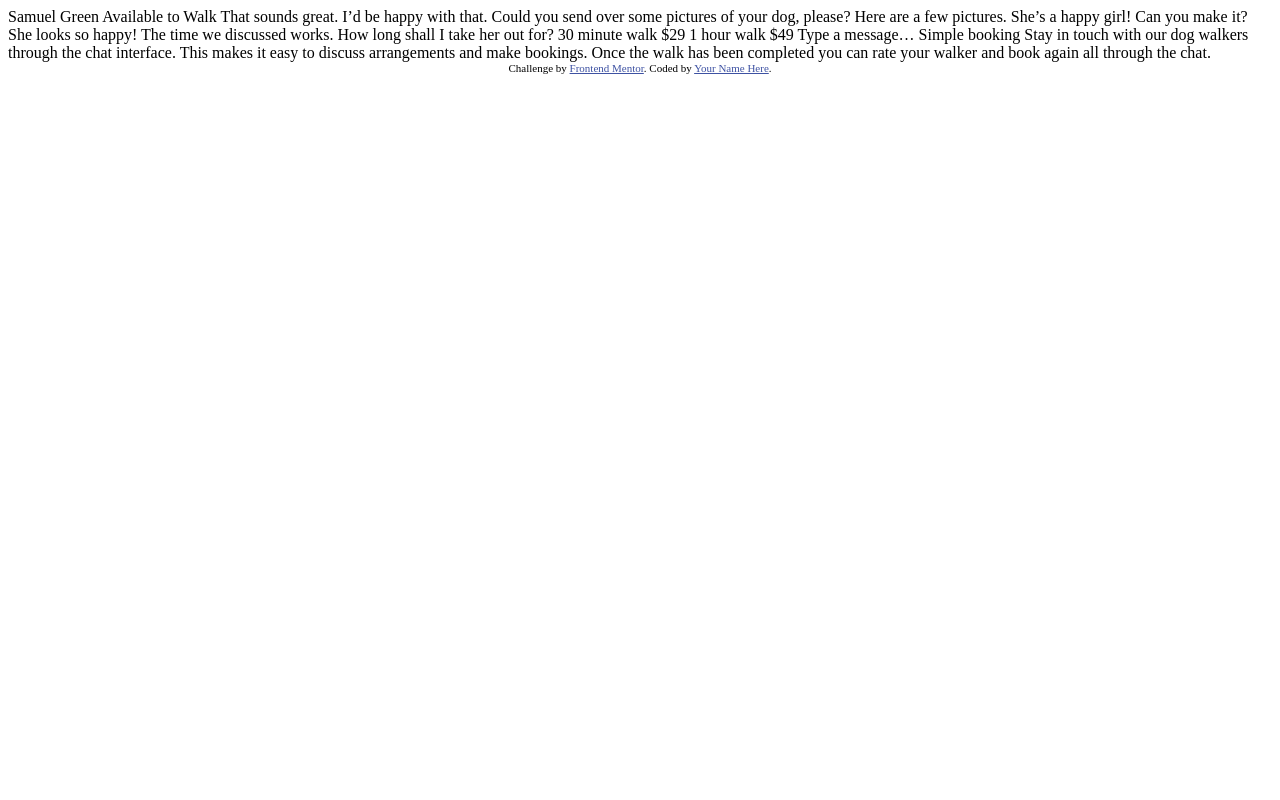
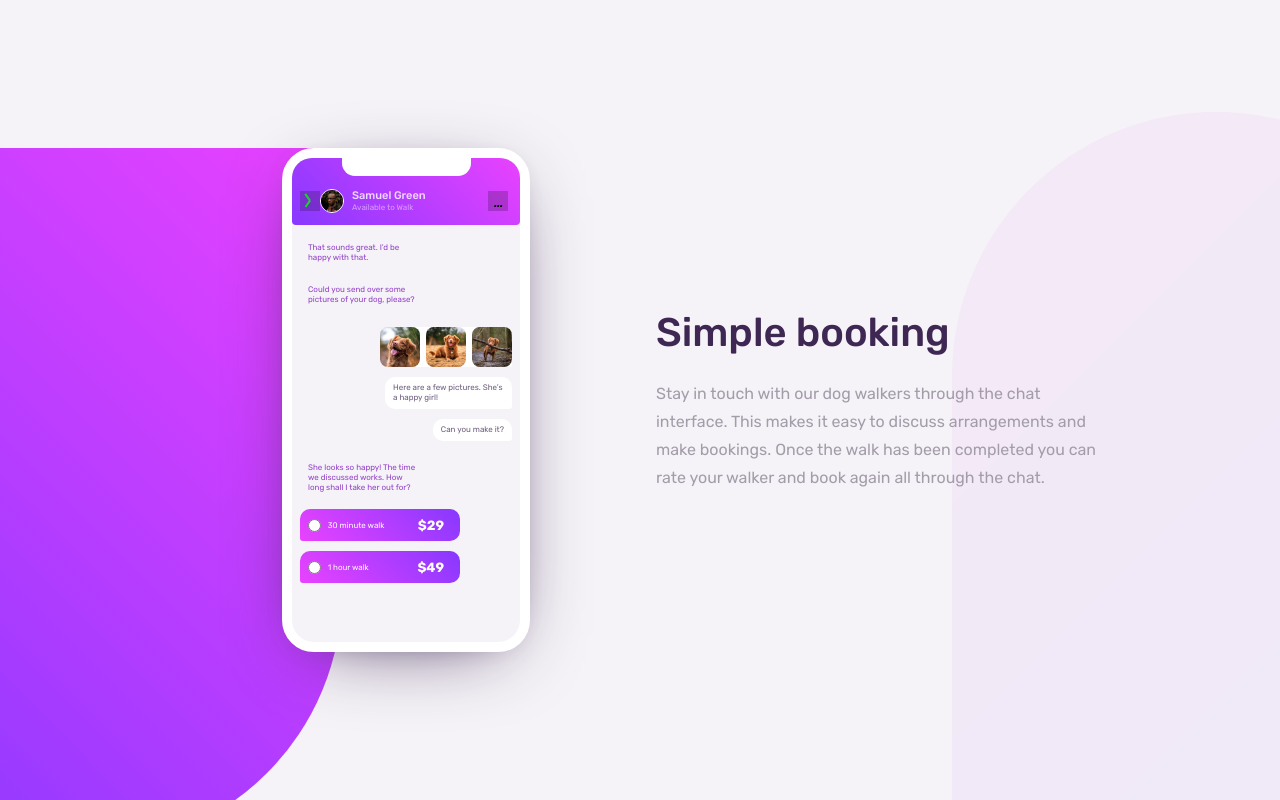
Before and after one commit to gilsonnunesfilho/fm-chat-app-css-illustration-master, a plain HTML site: page index.html in a window 1280 px wide. Drawn offline with Linux system fonts and the light colour scheme.

Commit message:
andamento

```diff
--- /dev/null
+++ b/css/modules/_aside.scss
@@ -0,0 +1,8 @@
+.illustration-section {
+  order: -1;
+  flex: 1 0 50%;
+  display: flex;
+  justify-content: flex-end;
+  align-items: center;
+  // position: relative;
+}
--- /dev/null
+++ b/css/modules/_chat.scss
@@ -0,0 +1,90 @@
+.app-body {
+  padding: 0.25em 0em;
+}
+
+.message-group {
+  padding: 0.5em;
+  display: flex;
+  flex-direction: column;
+}
+
+.message-group > * + * {
+  margin-top: 1.25em;
+}
+
+.message {
+  font-size: 8px;
+  max-width: 25ch;
+  padding: 0.75em 1em;
+  font-weight: 400;
+  line-height: 1.25;
+  border-radius: 1.25em;
+}
+
+.message.from {
+  // background-color: rgba(255, 0, 0, 0.1);
+  border-bottom-left-radius: 0.375em;
+  color: var(--moderate-violet);
+  align-self: flex-start;
+}
+
+.message.to {
+  background-color: var(--white);
+  border-bottom-right-radius: 0.375em;
+  color: var(--desaturated-dark-violet);
+  align-self: flex-end;
+}
+
+.message.photos {
+  list-style: none;
+  padding: 0;
+  display: flex;
+  justify-content: flex-end;
+  margin-top: 0;
+  margin-bottom: 0;
+}
+
+.message.photos img {
+  width: 5em;
+  height: 5em;
+  border-radius: 1em;
+  margin-left: 0.75em;
+  display: block;
+}
+
+.message.input {
+  background-image: linear-gradient(
+    45deg,
+    var(--light-magenta),
+    var(--light-violet)
+  );
+  width: 100%;
+  max-width: 20em;
+  padding: 0;
+}
+
+.message.input label {
+  display: flex;
+  align-items: center;
+  color: var(--white);
+  height: 4em;
+  padding: 1em 2em 1em 1em;
+}
+
+.message.input input {
+  margin-top: 0;
+  margin-right: 0.5em;
+  margin-bottom: 0;
+  margin-left: 0;
+}
+
+.input-time {
+  font-size: 1em;
+  margin-top: 1px;
+}
+
+.input-price {
+  margin-left: auto;
+  font-size: 1.675em;
+  font-weight: 600;
+}
--- /dev/null
+++ b/css/modules/_colors.scss
@@ -0,0 +1,13 @@
+:root {
+  --pale-violet: hsl(276, 100%, 81%);
+  --moderate-violet: hsl(276, 55%, 52%);
+  --desaturated-dark-violet: hsl(271, 15%, 43%);
+  --grayish-blue: hsl(206, 6%, 79%);
+  --very-dark-desaturated-violet: hsl(271, 36%, 24%);
+  --dark-grayish-violet: hsl(270, 7%, 64%);
+  --light-magenta: hsl(293, 100%, 63%);
+  --light-violet: hsl(264, 100%, 61%);
+  --white: hsl(0, 0%, 100%);
+  --light-grayish-violet: hsl(270, 20%, 96%);
+  --very-light-magenta: hsl(289, 100%, 72%);
+}
--- /dev/null
+++ b/css/modules/_global.scss
@@ -0,0 +1,17 @@
+*,
+*::before,
+*::after {
+  box-sizing: border-box;
+}
+
+html {
+  height: 100%;
+}
+
+body {
+  margin: 0;
+  font-family: 'Rubik', sans-serif;
+  min-height: 100%;
+  width: 100%;
+  background-color: var(--light-grayish-violet);
+}
--- /dev/null
+++ b/css/modules/_icons.scss
@@ -0,0 +1,18 @@
+.chevron-left-icon::before {
+  content: '';
+  display: block;
+  width: 2px;
+  height: 8px;
+  background-color: rgba(0, 255, 0, 0.8);
+  transform: rotate(-35deg);
+  transform-origin: bottom left;
+}
+.chevron-left-icon::after {
+  content: '';
+  display: block;
+  width: 2px;
+  height: 8px;
+  background-color: rgba(0, 255, 0, 0.8);
+  transform: rotate(35deg);
+  transform-origin: top right;
+}
--- /dev/null
+++ b/css/modules/_illustration.scss
@@ -0,0 +1,121 @@
+.illustration-wrapper {
+  margin-right: 110px;
+  position: relative;
+  & > * {
+    position: relative;
+    z-index: 1;
+  }
+  &::after {
+    content: '';
+    position: absolute;
+    right: 11.75rem;
+    top: 0;
+    width: 32rem;
+    height: 43.75rem;
+    border-bottom-left-radius: 9999px;
+    border-bottom-right-radius: 9999px;
+    display: block;
+    background-color: var(--light-violet);
+    background-image: linear-gradient(
+      45deg,
+      var(--light-violet),
+      var(--light-magenta)
+    );
+  }
+}
+
+.phone-illustration {
+  width: 15.5em;
+  height: 31.5em;
+  margin: 0;
+  border-radius: 2em;
+  border: 0.625em solid var(--white);
+  background-color: var(--light-grayish-violet);
+  box-shadow: 0rem 1rem 5rem -2rem var(--very-dark-desaturated-violet),
+    0rem 0.25rem 2rem -1.5rem var(--desaturated-dark-violet);
+}
+
+.phone-top-area {
+  width: 100%;
+  height: 67px;
+  background-color: var(--light-violet);
+  background-image: linear-gradient(
+    45deg,
+    var(--light-violet),
+    var(--light-magenta)
+  );
+  opacity: 1;
+  border-top-left-radius: 1.25em;
+  border-top-right-radius: 1.25em;
+  border-bottom-right-radius: 0.25em;
+  border-bottom-left-radius: 0.25em;
+  display: flex;
+  flex-direction: column;
+  justify-content: flex-end;
+  padding: 0.25em;
+  position: relative;
+  &::after {
+    content: '';
+    position: absolute;
+    background-color: var(--white);
+    top: -0.5em;
+    left: 50px;
+    width: 129px;
+    height: 1.625em;
+    border-bottom-right-radius: 0.8125em;
+    border-bottom-left-radius: 0.8125em;
+  }
+}
+
+.phone-appbar {
+  display: flex;
+  justify-content: space-between;
+  align-items: center;
+  padding: 0.5em 0.25em;
+}
+
+.back-action,
+.appbar-actions {
+  width: 1.25em;
+  height: 1.25em;
+  background: rgba($color: #000000, $alpha: 0.2);
+  display: flex;
+  justify-content: center;
+  align-items: center;
+  font-style: normal;
+}
+
+.appbar-actions {
+  margin-right: 0.25em;
+}
+
+.user-info {
+  display: grid;
+  grid-template-columns: auto 1fr;
+  grid-template-rows: repeat(2, min-content);
+  column-gap: 0.5rem;
+  color: var(--white);
+}
+
+.appbar-avatar {
+  grid-row: 1/3;
+  width: 1.5rem;
+  height: 1.5rem;
+  border-radius: 9999px;
+  border: 1px solid currentColor;
+}
+
+.appbar-actions {
+  margin-left: auto;
+}
+
+.user-info > div:first-of-type {
+  font-size: 0.6875em;
+  font-weight: 500;
+  opacity: 0.8;
+}
+
+.user-info > div:last-child {
+  font-size: 0.5em;
+  color: var(--pale-violet);
+}
--- /dev/null
+++ b/css/modules/_main.scss
@@ -0,0 +1,47 @@
+.hero-section {
+  flex: 1 0 50%;
+  display: flex;
+  flex-direction: column;
+  justify-content: center;
+  padding: 1rem;
+  position: relative;
+  & > * {
+    position: relative;
+    z-index: 1;
+  }
+  &::after {
+    content: '';
+    position: absolute;
+    right: -12.5rem;
+    bottom: 0;
+    width: 33rem;
+    height: 43rem;
+    border-top-left-radius: 9999px;
+    border-top-right-radius: 9999px;
+    display: block;
+    background-color: var(--light-magenta);
+    background-image: linear-gradient(
+      -45deg,
+      var(--light-violet),
+      var(--light-magenta)
+    );
+    background-repeat: no-repeat;
+    opacity: 0.05;
+  }
+}
+
+.hero-heading {
+  font-size: 2.5rem;
+  font-weight: 500;
+  color: var(--very-dark-desaturated-violet);
+  margin-block-start: 0;
+  margin-block-end: 0;
+}
+
+.hero-copy {
+  line-height: 1.75rem;
+  color: var(--dark-grayish-violet);
+  max-width: 45ch;
+  margin-block-start: 1.5rem;
+  margin-block-end: 0;
+}
--- /dev/null
+++ b/css/modules/_preview.scss
@@ -0,0 +1,14 @@
+.preview {
+  position: fixed;
+  // filter: saturate(1);
+  z-index: -1;
+  opacity: 0;
+  top: 0;
+  left: 0;
+  width: 100%;
+  height: 100%;
+  background-image: url('../../design/mobile-design.jpg');
+  @media (min-width: 1440px) {
+    background-image: url('../../design/desktop-design.jpg');
+  }
+}
--- /dev/null
+++ b/css/modules/_screen.scss
@@ -0,0 +1,6 @@
+.screen {
+  display: flex;
+  min-height: 100vh;
+  width: 100%;
+  overflow: hidden;
+}
--- /dev/null
+++ b/css/style.scss
@@ -0,0 +1,9 @@
+@import 'modules/_colors';
+@import 'modules/_preview';
+@import 'modules/_global';
+@import 'modules/_screen';
+@import 'modules/_aside';
+@import 'modules/_illustration';
+@import 'modules/_chat';
+@import 'modules/_icons';
+@import 'modules/_main';
--- a/index.html
+++ b/index.html
@@ -1,51 +1,112 @@
 <!DOCTYPE html>
 <html lang="en">
   <head>
-  <meta charset="UTF-8">
-  <meta name="viewport" content="width=device-width, initial-scale=1.0"> <!-- displays site properly based on user's device -->
-
-  <link rel="icon" type="image/png" sizes="32x32" href="./images/favicon-32x32.png">
-
-  <title>Frontend Mentor | [Challenge Name Here]</title>
-
-  <!-- Feel free to remove these styles or customise in your own stylesheet 👍 -->
-  <style>
-    .attribution { font-size: 11px; text-align: center; }
-    .attribution a { color: hsl(228, 45%, 44%); }
-  </style>
+    <meta charset="UTF-8" />
+    <meta name="viewport" content="width=device-width, initial-scale=1.0" />
+    <title>Frontend Mentor | Chat app CSS illustration</title>
+    <link
+      rel="icon"
+      type="image/png"
+      sizes="32x32"
+      href="./images/favicon-32x32.png"
+    />
+    <link rel="preconnect" href="https://fonts.gstatic.com" />
+    <link
+      href="https://fonts.googleapis.com/css2?family=Rubik:wght@400;500;700&display=swap"
+      rel="stylesheet"
+    />
+    <link rel="stylesheet" href="css/style.css" />
   </head>
   <body>
-
-  Samuel Green
-  Available to Walk
-
+    <div class="preview"></div>
+    <div class="screen">
+      <main class="hero-section">
+        <h1 class="hero-heading">Simple booking</h1>
+        <p class="hero-copy">
+          Stay in touch with our dog walkers through the chat interface. This
+          makes it easy to discuss arrangements and make bookings. Once the walk
+          has been completed you can rate your walker and book again all through
+          the chat.
+        </p>
+      </main>
+      <aside class="illustration-section">
+        <div class="illustration-wrapper">
+          <figure class="phone-illustration">
+            <header class="phone-top-area">
+              <div class="phone-appbar">
+                <div class="back-action">
+                  <i class="chevron-left-icon"></i>
+                </div>
+                <div class="user-info">
+                  <img
+                    src="/images/avatar.jpg"
+                    alt="Samuel Green's photo"
+                    class="appbar-avatar"
+                  />
+                  <div>Samuel Green</div>
+                  <div>Available to Walk</div>
+                </div>
+                <div class="appbar-actions">
+                  <i class="more-vert-icon">…</i>
+                </div>
+              </div>
+            </header>
+            <div class="app-body">
+              <div class="message-group">
+                <div class="message from">
                   That sounds great. I’d be happy with that.
-
+                </div>
+                <div class="message from">
                   Could you send over some pictures of your dog, please?
-
+                </div>
+              </div>
+              <div class="message-group">
+                <ol class="message to photos">
+                  <li>
+                    <img src="images/dog-image-1.jpg" alt="Happy dog's face" />
+                  </li>
+                  <li>
+                    <img src="images/dog-image-2.jpg" alt="Happy dog sitting" />
+                  </li>
+                  <li>
+                    <img src="images/dog-image-3.jpg" alt="Dog with a branch" />
+                  </li>
+                </ol>
+                <div class="message to">
                   Here are a few pictures. She’s a happy girl!
-
-  Can you make it?
-
-  She looks so happy! The time we discussed works. How long shall I take her out for?
-
-  30 minute walk
-  $29
-
-  1 hour walk
-  $49
-
-  Type a message…
-
-  Simple booking
-
-  Stay in touch with our dog walkers through the chat interface. This makes it easy to
-  discuss arrangements and make bookings. Once the walk has been completed you can rate
-  your walker and book again all through the chat.
-
-  <div class="attribution">
-    Challenge by <a href="https://www.frontendmentor.io?ref=challenge" target="_blank">Frontend Mentor</a>.
-    Coded by <a href="#">Your Name Here</a>.
+                </div>
+                <div class="message to">Can you make it?</div>
+              </div>
+              <div class="message-group">
+                <div class="message from">
+                  She looks so happy! The time we discussed works. How long
+                  shall I take her out for?
+                </div>
+                <div class="message from input">
+                  <label>
+                    <input type="radio" name="walk-time" id="30-minutes-walk" />
+                    <span class="input-time">30 minute walk</span>
+                    <span class="input-price">$29</span>
+                  </label>
+                </div>
+                <div class="message from input">
+                  <label>
+                    <input type="radio" name="walk-time" id="60-minute-walk" />
+                    <span class="input-time">1 hour walk</span>
+                    <span class="input-price">$49</span>
+                  </label>
+                </div>
+              </div>
+            </div>
+            <!-- <footer class="app-footer">
+              <input type="text" placeholder="Type a message…" />
+              <button type="submit">
+                <i class="chevron-right-icon">></i>
+              </button>
+            </footer> -->
+          </figure>
+        </div>
+      </aside>
     </div>
   </body>
 </html>
```
Also changed, not shown: css/style.css (added), 1 other file. Lines whose indentation alone changed are shown as unchanged.
